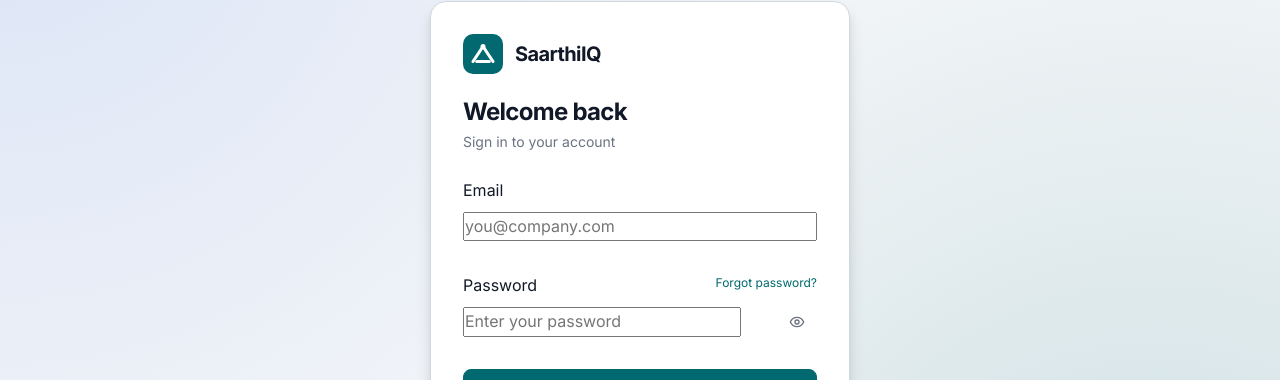
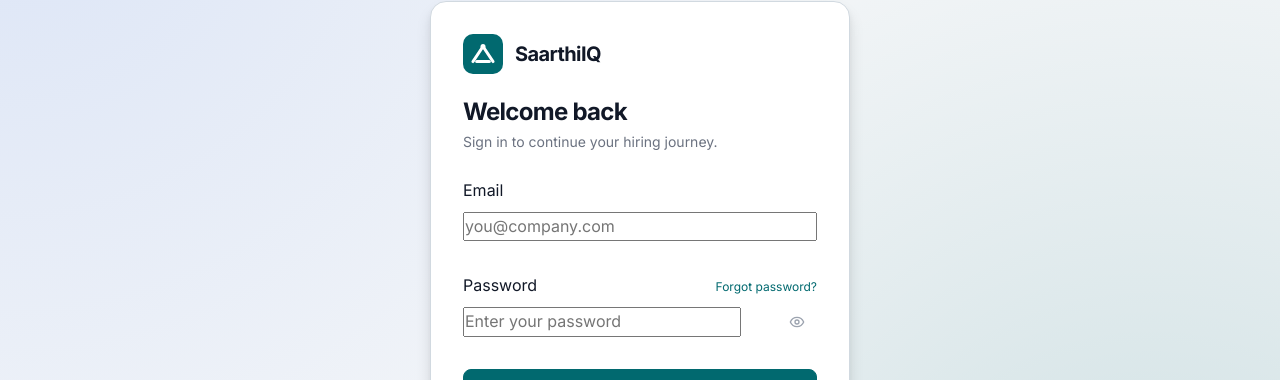
Before and after one commit to ucbuyer33/saarthiIQ-Frontend, a React (Vite) app: page /login in a window 1280 px wide. Shown: the part 159-539 px from the top of the page. Built offline with nearby package versions, Linux system fonts and the light colour scheme.

Commit message:
feat: refine login copy and accessibility for polished auth

```diff
--- a/src/pages/auth/Login.jsx
+++ b/src/pages/auth/Login.jsx
@@ -40,7 +40,7 @@
       <div className={styles.card}>
         {/* Logo */}
         <div className={styles.logo}>
-          <svg viewBox="0 0 32 32" fill="none" width="40" height="40">
+          <svg viewBox="0 0 32 32" fill="none" width="40" height="40" aria-hidden="true">
             <rect width="32" height="32" rx="8" fill="var(--color-primary)" />
             <path d="M8 22 L16 10 L24 22" stroke="white" strokeWidth="2.5" strokeLinecap="round" strokeLinejoin="round" />
             <circle cx="16" cy="10" r="2" fill="white" />
@@ -50,7 +50,7 @@
         </div>
 
         <h1 className={styles.title}>Welcome back</h1>
-        <p className={styles.subtitle}>Sign in to your account</p>
+        <p className={styles.subtitle}>Sign in to continue your hiring journey.</p>
 
         {error && <div className="alert alert-error">{error}</div>}
 
@@ -70,7 +70,7 @@
           </div>
 
           <div className="form-group">
-            <div style={{ display: 'flex', justifyContent: 'space-between' }}>
+            <div style={{ display: 'flex', justifyContent: 'space-between', alignItems: 'center' }}>
               <label className="label" htmlFor="password">Password</label>
               <Link to="/forgot-password" className="text-link" style={{ fontSize: 'var(--text-xs)' }}>Forgot password?</Link>
             </div>
@@ -83,12 +83,14 @@
                 value={form.password}
                 onChange={e => setForm(f => ({ ...f, password: e.target.value }))}
                 required
+                autoComplete="current-password"
                 style={{ paddingRight: 'var(--space-10)' }}
               />
               <button
                 type="button"
                 onClick={() => setShowPw(p => !p)}
-                style={{ position: 'absolute', right: 'var(--space-3)', top: '50%', transform: 'translateY(-50%)', background: 'none', border: 'none', cursor: 'pointer', color: 'var(--color-text-muted)' }}
+                style={{ position: 'absolute', right: 'var(--space-3)', top: '50%', transform: 'translateY(-50%)', background: 'none', border: 'none', cursor: 'pointer', color: 'var(--icon-muted)' }}
+                aria-label={showPw ? 'Hide password' : 'Show password'}
               >
                 {showPw ? <EyeOff size={16} /> : <Eye size={16} />}
               </button>
```
